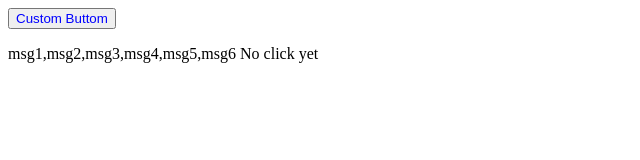
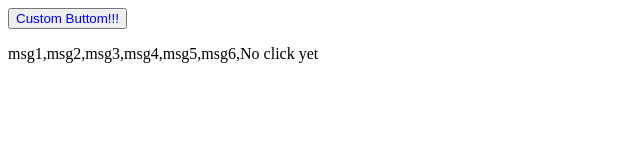
Before and after one commit to Rasyidannas/introduction-to-svelte-and-sveltekit, a SvelteKit app: page / in a window 1280 px wide. Shown: the top 160 px of the page, without its empty margins (0-640 px from the left). Built offline with nearby package versions, Linux system fonts and the light colour scheme.

Commit message:
3/1. Reactivity.mp4

```diff
--- a/src/components/Button.svelte
+++ b/src/components/Button.svelte
@@ -7,13 +7,16 @@
    export let text = 'Button'
    export let title
 
+   // reactiviy has reactive value / when value change it will re-render
+   $: extendText = text + '!!!'
+
    const changeText= () => {
       text = "Button Clicked"
       dispatch('addMsg', text)
    }
 </script>
 
-<button {title} on:click={changeText}>{text}</button>
+<button {title} on:click={changeText}>{extendText}</button>
 
 <style>
    button{
--- a/src/components/Messages.svelte
+++ b/src/components/Messages.svelte
@@ -2,19 +2,21 @@
    export let newMessage = "No click yet";
 
    let messages = ['msg1', 'msg2', 'msg3', 'msg4', 'msg5', 'msg6']
-   const msgPromise = new Promise((resolve, reject) => {
+   $: msgPromise = new Promise((resolve, reject) => {
       setTimeout(() => {
          resolve(messages)
          reject('Could not load the messages')
       }, 2000)
    })
+
+   $: messages = [...messages, newMessage]
 </script>
 
 <!--Async Block-->
 {#await msgPromise}
    <p>Loading...</p>
 {:then messages}
-   <p>{messages} {newMessage}</p>
+   <p>{messages}</p>
 {:catch error}
    <p>{error}</p>
 {/await}
```
